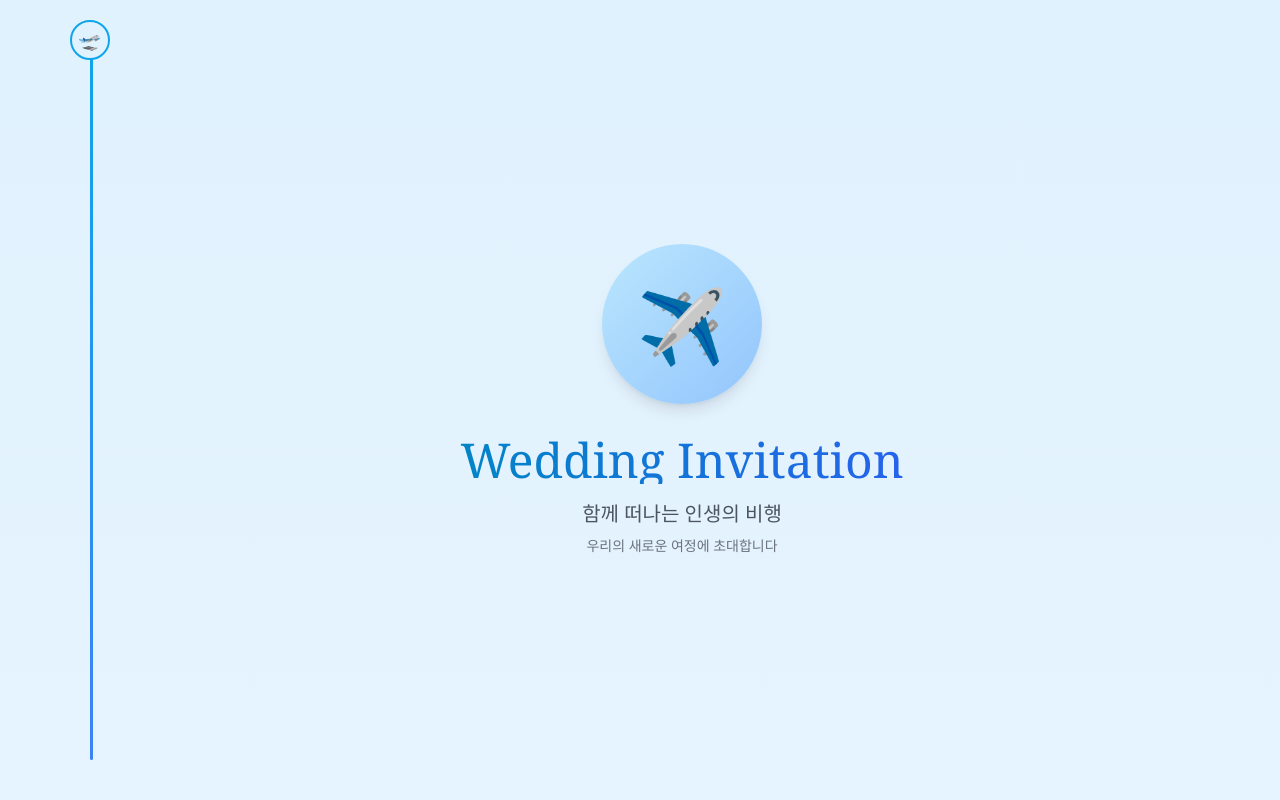
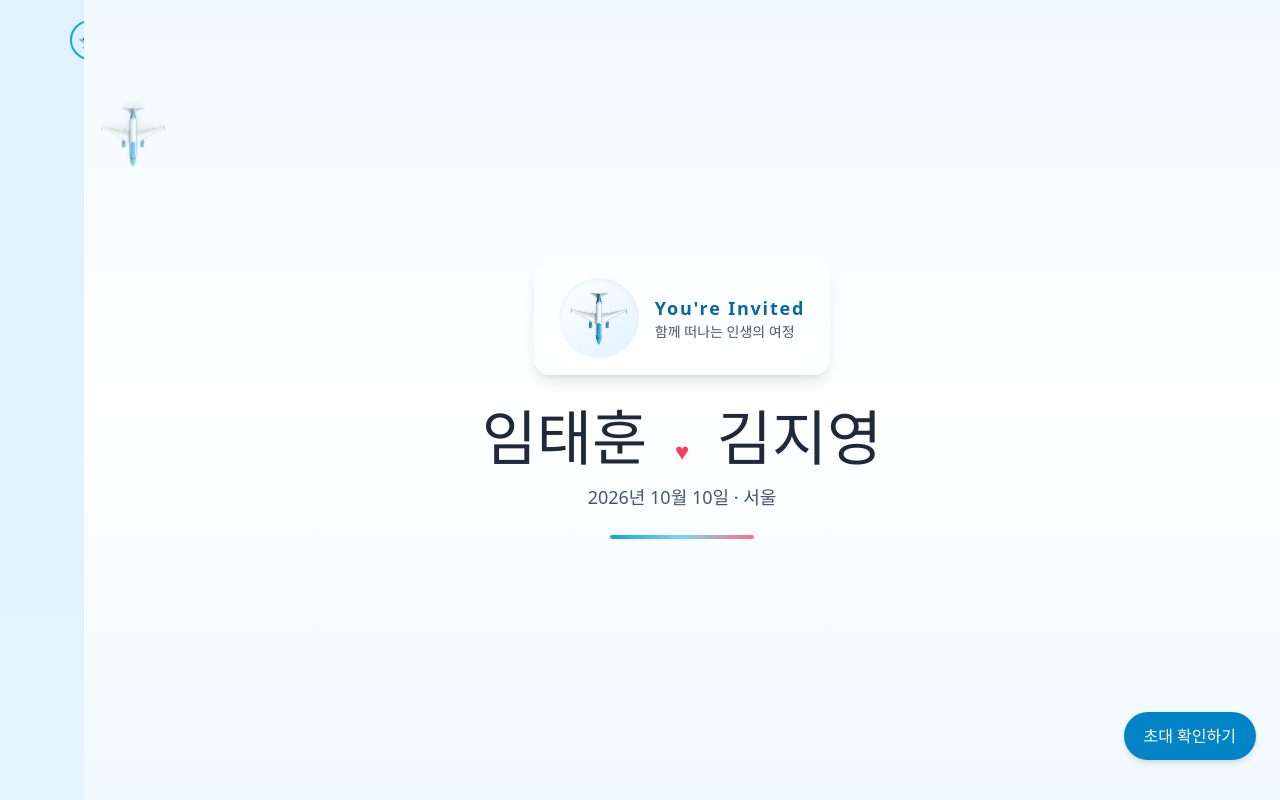
Before and after one commit to 2thumbz/wedding-invite, a Next.js app: page / in a window 1280 px wide. Shown: the top 800 px of the page. Built offline with nearby package versions, Linux system fonts and the light colour scheme.

Commit message:
Refactor Header: elegant design, animated plane, CTA

```diff
--- a/components/Header.tsx
+++ b/components/Header.tsx
@@ -1,49 +1,48 @@
 'use client'
 
 import { motion } from 'framer-motion'
+import Image from 'next/image'
 
 export function Header() {
   return (
-    <header className="text-center py-16 px-4 min-h-screen flex items-center justify-center">
-      <div className="max-w-md mx-auto">
-        <motion.div
-          className="mb-8"
-          initial={{ scale: 0, rotate: -180 }}
-          animate={{ scale: 1, rotate: 0 }}
-          transition={{
-            type: "spring",
-            stiffness: 260,
-            damping: 20,
-            delay: 0.2
-          }}
-        >
-          <div className="w-40 h-40 mx-auto bg-gradient-to-br from-sky-200 to-blue-300 rounded-full flex items-center justify-center shadow-lg">
-            <span className="text-7xl">✈️</span>
-          </div>
-        </motion.div>
+    <header className="relative overflow-hidden min-h-screen flex items-center justify-center bg-gradient-to-b from-sky-50 via-white to-sky-50">
+      <div className="absolute inset-0 -z-10 bg-gradient-to-b from-sky-50 to-sky-100" />
 
-        <motion.h1
-          className="text-5xl font-serif bg-gradient-to-r from-sky-600 to-blue-600 bg-clip-text text-transparent mb-4"
-          initial={{ opacity: 0, y: 20 }}
-          animate={{ opacity: 1, y: 0 }}
-          transition={{ delay: 0.5 }}
-        >
-          Wedding Invitation
-        </motion.h1>
+      <div className="container mx-auto px-6">
+        <div className="max-w-2xl mx-auto text-center">
+          <motion.div initial={{ opacity: 0, y: 20 }} animate={{ opacity: 1, y: 0 }} transition={{ delay: 0.1 }}>
+            <div className="mx-auto inline-flex items-center gap-4 bg-white/40 backdrop-blur-md border border-white/30 rounded-2xl px-6 py-4 shadow-lg">
+              <div className="w-20 h-20 rounded-full bg-gradient-to-br from-white to-sky-100 flex items-center justify-center shadow-inner">
+                <Image src="/assets/image/top-plane.png" alt="plane" width={64} height={64} className="transform rotate-180" />
+              </div>
+              <div className="text-left">
+                <h2 className="text-lg text-sky-700 font-semibold tracking-widest">You're Invited</h2>
+                <p className="text-sm text-slate-600">함께 떠나는 인생의 여정</p>
+              </div>
+            </div>
+          </motion.div>
 
-        <motion.div
-          initial={{ opacity: 0, y: 20 }}
-          animate={{ opacity: 1, y: 0 }}
-          transition={{ delay: 0.7 }}
-        >
-          <p className="text-gray-600 text-xl mb-2">
-            함께 떠나는 인생의 비행
-          </p>
-          <p className="text-gray-500 text-sm">
-            우리의 새로운 여정에 초대합니다
-          </p>
-        </motion.div>
+          <motion.h1 className="mt-8 text-5xl md:text-6xl font-serif text-slate-800 leading-tight" initial={{ opacity: 0, y: 10 }} animate={{ opacity: 1, y: 0 }} transition={{ delay: 0.25 }}>
+            임태훈 <span className="mx-3 text-2xl text-rose-500">♥</span> 김지영
+          </motion.h1>
+
+          <motion.p className="mt-4 text-lg text-slate-600" initial={{ opacity: 0 }} animate={{ opacity: 1 }} transition={{ delay: 0.4 }}>
+            2026년 10월 10일 · 서울
+          </motion.p>
+
+          <motion.div initial={{ scale: 0.95, opacity: 0 }} animate={{ scale: 1, opacity: 1 }} transition={{ delay: 0.6 }} className="mt-6">
+            <div className="mx-auto w-36 h-1 bg-gradient-to-r from-sky-500 via-sky-300 to-rose-400 rounded-full" />
+          </motion.div>
+        </div>
       </div>
+
+      <motion.div className="absolute left-8 top-24" initial={{ x: -40, y: -10, opacity: 0 }} animate={{ x: -10, y: 10, opacity: 1 }} transition={{ repeat: Infinity, repeatType: 'reverse', duration: 4, delay: 0.5 }}>
+        <Image src="/assets/image/top-plane.png" alt="flying plane" width={72} height={72} className="opacity-90 drop-shadow-lg rotate-180" />
+      </motion.div>
+
+      <motion.div className="absolute right-6 bottom-10" initial={{ scale: 0.9, opacity: 0 }} animate={{ scale: 1, opacity: 1 }} transition={{ delay: 0.8 }}>
+        <button className="bg-sky-600 text-white px-5 py-3 rounded-full shadow-md hover:scale-105 transition">초대 확인하기</button>
+      </motion.div>
     </header>
   )
 }
```
